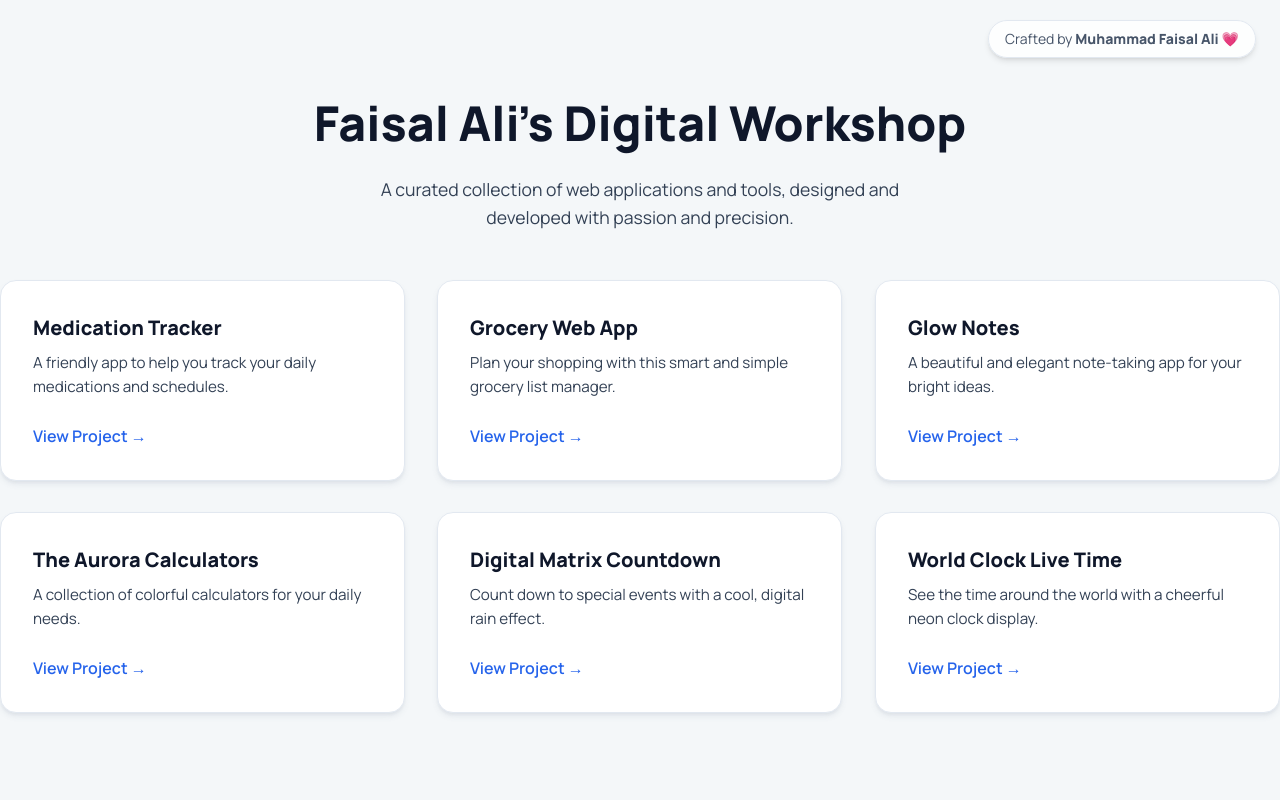
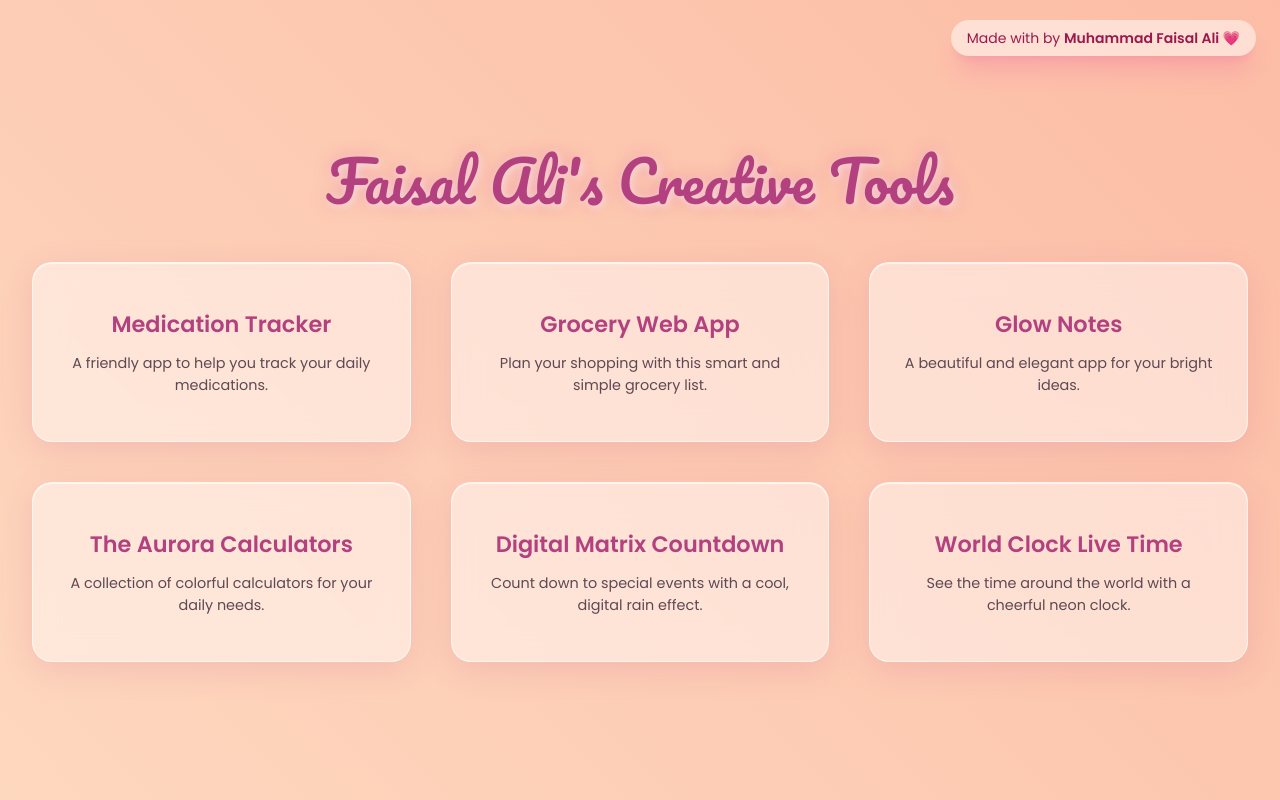
Before and after one commit to faisalali555/Cyberpunk-Tools-Dashboard, a plain HTML site: page index.html in a window 1280 px wide. Drawn offline with nearby package versions, Linux system fonts and the light colour scheme.

Commit message:
13th update

```diff
--- a/index.html
+++ b/index.html
@@ -6,18 +6,19 @@
     <title>Faisal Ali's Creative Tools</title>
     <link rel="preconnect" href="https://fonts.googleapis.com">
     <link rel="preconnect" href="https://fonts.gstatic.com" crossorigin>
-    <link href="https://fonts.googleapis.com/css2?family=Manrope:wght@300;400;600;800&display=swap" rel="stylesheet">
+    <link href="https://fonts.googleapis.com/css2?family=Pacifico&family=Poppins:wght@300;400;600&display=swap" rel="stylesheet">
     <!-- Tailwind CSS for utility classes -->
     <script src="https://cdn.tailwindcss.com"></script>
     <style>
         :root {
-            /* NEW: Clean, Minimalist & Professional Theme */
-            --bg-color: #f4f7f9;
-            --card-bg: #ffffff;
-            --text-color: #334155;
-            --heading-color: #0f172a;
-            --accent-color: #2563eb;
-            --shadow-color: rgba(100, 116, 139, 0.12);
+            /* Cheerful and Happy Color Scheme */
+            --bg-color-1: #ffecd2;
+            --bg-color-2: #fcb69f;
+            --card-bg: rgba(255, 255, 255, 0.45); /* Made slightly more transparent */
+            --text-color: #5d4954;
+            --heading-color: #b34180;
+            --glow-color: rgba(224, 99, 156, 0.5); /* A more prominent glow color */
+            --shadow-color: rgba(179, 65, 128, 0.15);
         }
 
         * {
@@ -27,154 +28,131 @@
         }
 
         body {
-            font-family: 'Manrope', sans-serif;
+            font-family: 'Poppins', sans-serif;
+            display: flex;
+            flex-direction: column;
+            justify-content: center;
+            align-items: center;
             min-height: 100vh;
             color: var(--text-color);
-            background-color: var(--bg-color);
+            background: linear-gradient(45deg, var(--bg-color-1), var(--bg-color-2));
+            animation: gradient-animation 15s ease infinite;
+            background-size: 200% 200%;
             overflow-x: hidden;
-            display: flex;
-            justify-content: center;
-            align-items: center;
-            padding: 2rem 0;
         }
 
-        .main-container {
-            position: relative;
-            z-index: 1;
-            width: 100%;
+        @keyframes gradient-animation {
+            0% { background-position: 0% 50%; }
+            50% { background-position: 100% 50%; }
+            100% { background-position: 0% 50%; }
         }
 
         .container {
             width: 90%;
-            max-width: 1100px;
+            max-width: 1200px;
             text-align: center;
-            padding: 2rem 0;
-            margin: 0 auto;
+            padding: 2rem;
         }
 
         .main-title {
-            font-size: 3rem;
-            font-weight: 800;
-            margin-bottom: 1rem;
+            font-family: 'Pacifico', cursive; /* Friendly, handwritten font */
+            font-size: 3.5rem;
+            font-weight: 400;
+            margin-bottom: 2.5rem;
             color: var(--heading-color);
+            /* Enhanced glow effect on the title */
+            text-shadow: 2px 2px 8px rgba(255, 255, 255, 0.6), 0 0 15px var(--glow-color);
         }
-
-        .subtitle {
-            font-size: 1.1rem;
-            font-weight: 400;
-            max-width: 600px;
-            margin: 0 auto 3rem auto;
-            color: var(--text-color);
-            line-height: 1.6;
-        }
-
 
         .project-grid {
             display: grid;
-            grid-template-columns: repeat(auto-fit, minmax(300px, 1fr));
-            gap: 2rem;
+            grid-template-columns: repeat(auto-fit, minmax(290px, 1fr));
+            gap: 2.5rem;
             justify-content: center;
         }
 
         .project-card {
             background: var(--card-bg);
-            border: 1px solid #e2e8f0;
-            border-radius: 16px;
+            border: 1px solid rgba(255, 255, 255, 0.6);
+            border-radius: 20px; /* Softer, rounded corners */
             padding: 2rem;
             text-decoration: none;
             display: flex;
             flex-direction: column;
-            text-align: left;
+            justify-content: center;
+            align-items: center;
+            text-align: center;
             min-height: 180px;
-            box-shadow: 0 4px 6px -1px var(--shadow-color), 0 2px 4px -2px var(--shadow-color);
-            transition: all 0.3s ease-out;
-            transform-style: preserve-3d; /* Required for tilt effect */
+            /* Enhanced glassy effect with stronger blur and shadow */
+            box-shadow: 0 8px 32px 0 var(--shadow-color), inset 0 1px 1px rgba(255, 255, 255, 0.7);
+            backdrop-filter: blur(15px);
+            -webkit-backdrop-filter: blur(15px);
+            transition: all 0.3s cubic-bezier(0.25, 0.8, 0.25, 1);
         }
 
         .project-card:hover {
-            transform: translateY(-10px) scale(1.03);
-            box-shadow: 0 20px 25px -5px var(--shadow-color), 0 8px 10px -6px var(--shadow-color);
-            border-color: var(--accent-color);
+            transform: translateY(-12px) scale(1.03);
+            /* Stronger glow on hover */
+            box-shadow: 0 16px 40px 0 var(--shadow-color), 0 0 30px 0 var(--glow-color);
         }
 
         .project-card-name {
-            font-size: 1.25rem;
+            font-family: 'Poppins', sans-serif;
+            font-size: 1.4rem;
             color: var(--heading-color);
-            font-weight: 800;
-            margin-bottom: 0.5rem;
+            font-weight: 600;
+            margin-bottom: 0.75rem;
         }
 
         .project-card-desc {
-            font-size: 0.95rem;
+            font-size: 0.9rem;
             color: var(--text-color);
-            line-height: 1.6;
-            flex-grow: 1; /* Pushes the link to the bottom */
-        }
-
-        .project-link {
-            display: inline-block;
-            margin-top: 1.5rem;
-            color: var(--accent-color);
-            font-weight: 600;
-            text-decoration: none;
-            transition: color 0.2s ease;
-        }
-
-        .project-link:hover {
-            text-decoration: underline;
+            line-height: 1.5;
         }
 
         /* Responsive adjustments */
         @media (max-width: 768px) {
             .main-title {
-                font-size: 2.25rem;
-            }
-            .subtitle {
-                font-size: 1rem;
+                font-size: 2.8rem;
             }
             .project-card-name {
-                font-size: 1.1rem;
+                font-size: 1.2rem;
             }
         }
     </style>
 </head>
 <body>
 
-    <div class="main-container">
-        <!-- Developer Credits Badge with a new clean style -->
-        <div id="developer-credits" class="fixed top-5 right-6 bg-white/80 backdrop-blur-sm text-sm text-slate-600 px-4 py-2 rounded-full border border-slate-200 shadow-md transition-all hover:shadow-lg hover:-translate-y-1 z-50">
-          Crafted by <strong>Muhammad Faisal Ali 💗</strong>
-        </div>
+    <!-- Developer Credits Badge with a friendly style and glow -->
+    <div id="developer-credits" class="fixed top-5 right-6 bg-white/50 backdrop-blur-md text-sm text-pink-800 px-4 py-2 rounded-full shadow-xl shadow-pink-500/20 transition-all hover:shadow-2xl hover:shadow-pink-500/40 hover:-translate-y-1 z-50">
+      Made with by <strong>Muhammad Faisal Ali 💗</strong>
+    </div>
 
-        <div class="container">
-            <h1 class="main-title">Faisal Ali's Digital Workshop</h1>
-            <p class="subtitle">A curated collection of web applications and tools, designed and developed with passion and precision.</p>
-            <div class="project-grid" id="project-grid">
-                <!-- Project cards will be dynamically added here by JavaScript -->
-            </div>
+    <div class="container">
+        <h1 class="main-title">Faisal Ali's Creative Tools</h1>
+        <div class="project-grid" id="project-grid">
+            <!-- Project cards will be dynamically added here by JavaScript -->
         </div>
     </div>
 
-    <!-- Vanilla Tilt.js for 3D card effect -->
-    <script src="https://cdnjs.cloudflare.com/ajax/libs/vanilla-tilt/1.8.0/vanilla-tilt.min.js"></script>
-
     <script>
         // --- ADD OR CHANGE YOUR PROJECTS HERE --- //
+        // For each project, provide a 'name', its 'url', and a 'description'.
         const projects = [
             {
                 name: "Medication Tracker",
                 url: "https://faisalali555.github.io/Medication-Tracker-Web-App/",
-                description: "A friendly app to help you track your daily medications and schedules."
+                description: "A friendly app to help you track your daily medications."
             },
             {
                 name: "Grocery Web App",
                 url: "https://faisalali555.github.io/Grocery-Web-App/",
-                description: "Plan your shopping with this smart and simple grocery list manager."
+                description: "Plan your shopping with this smart and simple grocery list."
             },
             {
                 name: "Glow Notes",
                 url: "https://faisalali555.github.io/Glow-Notes/",
-                description: "A beautiful and elegant note-taking app for your bright ideas."
+                description: "A beautiful and elegant app for your bright ideas."
             },
             {
                 name: "The Aurora Calculators",
@@ -189,8 +167,10 @@
             {
                 name: "World Clock Live Time",
                 url: "https://faisalali555.github.io/World-Clock/",
-                description: "See the time around the world with a cheerful neon clock display."
+                description: "See the time around the world with a cheerful neon clock."
             }
+            // To add a new project, add a line like this:
+            // , { name: "New Project", url: "link-here.html", description: "Details about this project." }
         ];
 
         // --- NO NEED TO CHANGE THE CODE BELOW THIS LINE --- //
@@ -202,11 +182,13 @@
 
             // Create a card for each project
             projects.forEach(project => {
-                const card = document.createElement('div');
+                const card = document.createElement('a');
+                card.href = project.url;
                 card.className = 'project-card';
-                card.setAttribute('data-tilt', ''); // Add this for the tilt effect
+                card.setAttribute('target', '_blank');
+                card.setAttribute('rel', 'noopener noreferrer');
 
-                const nameSpan = document.createElement('h2');
+                const nameSpan = document.createElement('span');
                 nameSpan.className = 'project-card-name';
                 nameSpan.textContent = project.name;
 
@@ -214,34 +196,10 @@
                 descP.className = 'project-card-desc';
                 descP.textContent = project.description;
 
-                const link = document.createElement('a');
-                link.href = project.url;
-                link.className = 'project-link';
-                link.textContent = 'View Project →';
-                link.setAttribute('target', '_blank');
-                link.setAttribute('rel', 'noopener noreferrer');
-
-                // Link the entire card
-                card.addEventListener('click', () => {
-                    window.open(project.url, '_blank');
-                });
-                card.style.cursor = 'pointer';
-
-
                 card.appendChild(nameSpan);
                 card.appendChild(descP);
-                card.appendChild(link);
 
                 projectGrid.appendChild(card);
-            });
-
-            // Initialize Vanilla Tilt on the new cards
-            VanillaTilt.init(document.querySelectorAll("[data-tilt]"), {
-                max: 15,
-                speed: 400,
-                scale: 1.05,
-                glare: true,
-                "max-glare": 0.2
             });
         });
     </script>
```
